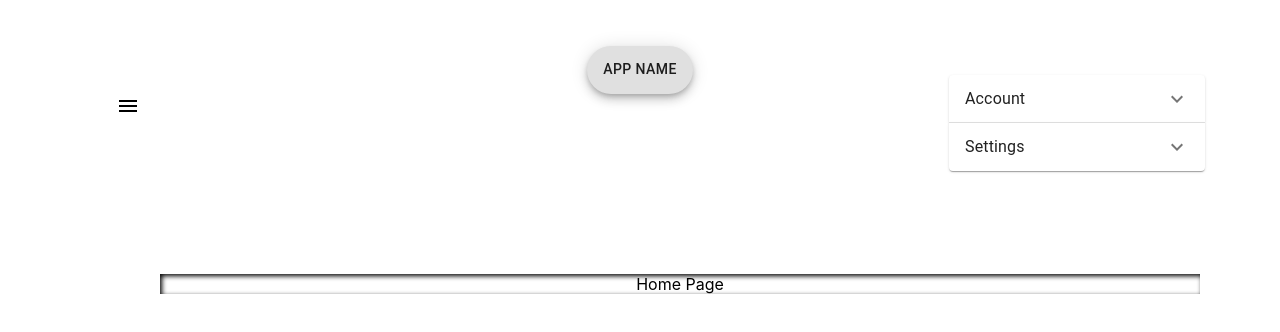
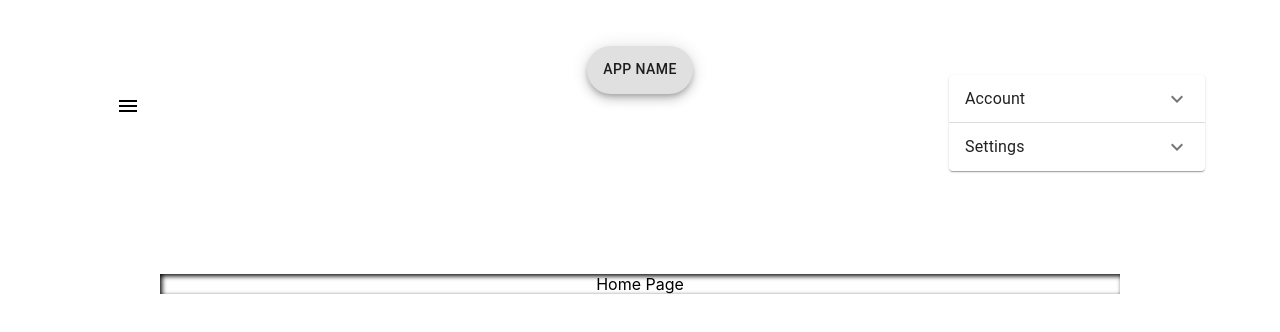
Before and after one commit to Mark3Fullen/Feb-Proj, a React (Create React App) app in the folder client/: page / in a window 1280 px wide. Shown: the top 332 px of the page. Built offline with nearby package versions, Linux system fonts and the light colour scheme.

Commit message:
Preparing for forking

```diff
--- a/client/package.json
+++ b/client/package.json
@@ -10,6 +10,7 @@
     "@testing-library/jest-dom": "^5.16.5",
     "@testing-library/react": "^13.4.0",
     "@testing-library/user-event": "^13.5.0",
+    "axios": "^1.3.4",
     "bootstrap": "^5.2.3",
     "react": "^18.2.0",
     "react-dom": "^18.2.0",
--- a/client/src/css/App.css
+++ b/client/src/css/App.css
@@ -46,7 +46,6 @@
 }
 
 .homeBody{
-  width: calc(80% + 1rem);
   height: 100%;
   margin: 10rem;
   text-align: center;
```
Also changed, not shown: 1 other file (tests, documents, lock files or other folders).
